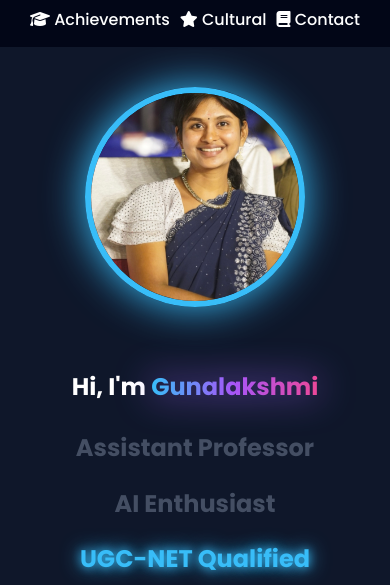
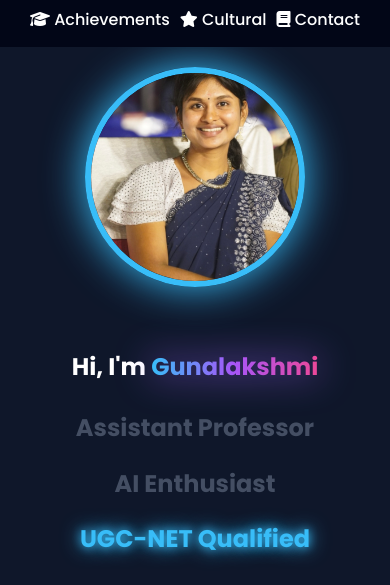
Before and after one commit to CherukuriGunalakshmi/gunalakshmi-portfolio, a plain HTML site: page index.html in a window 390 px wide. Shown: the part 139-724 px from the top of the page. Drawn offline with Linux system fonts and the light colour scheme.

Commit message:
Update style.css

```diff
--- a/style.css
+++ b/style.css
@@ -107,10 +107,10 @@ nav a:hover::after{
 }
 .hero{
     display:flex;
-    justify-content:space-between;
+    justify-content:center;
     align-items:center;
-    gap:80px;
-    padding:80px 10%;
+    gap:40px;
+    padding:20px 10%;
     min-height:auto;
 }
 
@@ -527,6 +527,11 @@ flex-direction:column-reverse;
 text-align:center;
 padding:40px 20px;
 gap:30px;
+    padding-top:20px !important;
+    margin-top:0 !important;
+}
+.hero-image{
+    margin-top:0;
 }
 
 .hero-image img{
```
